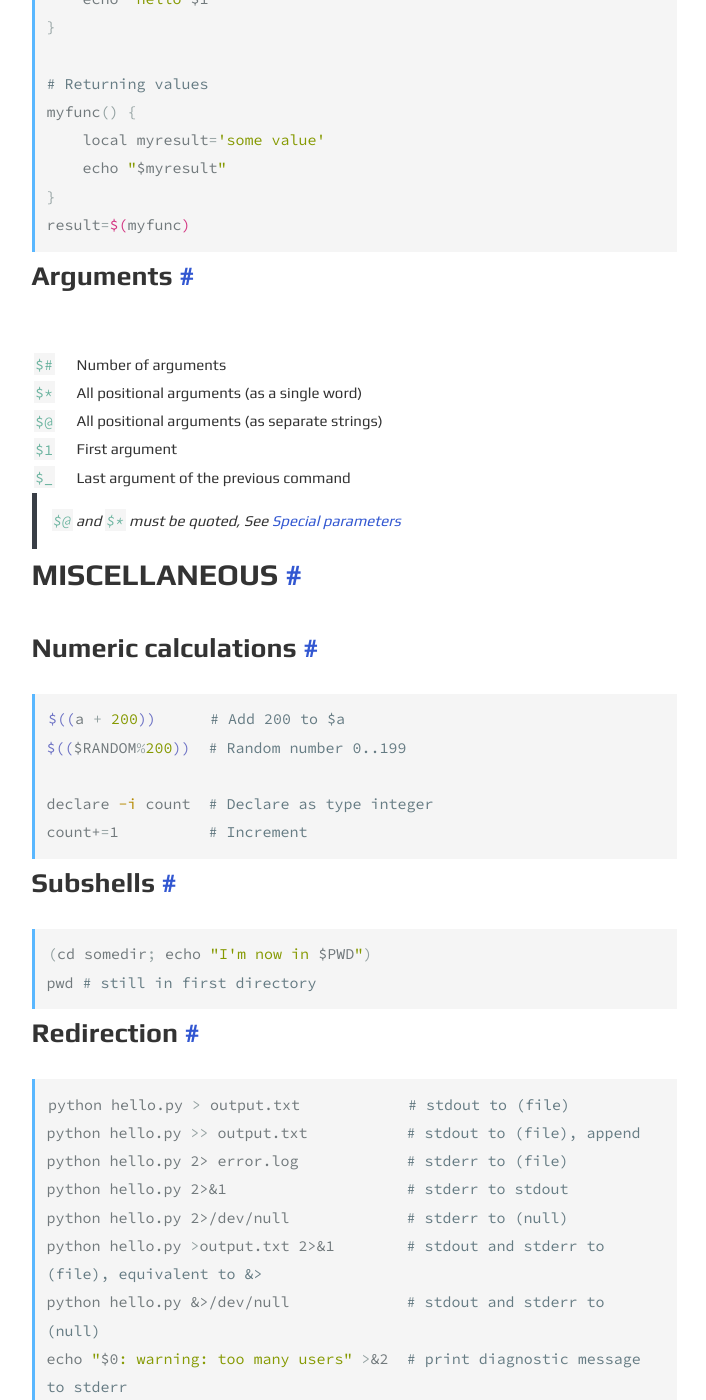
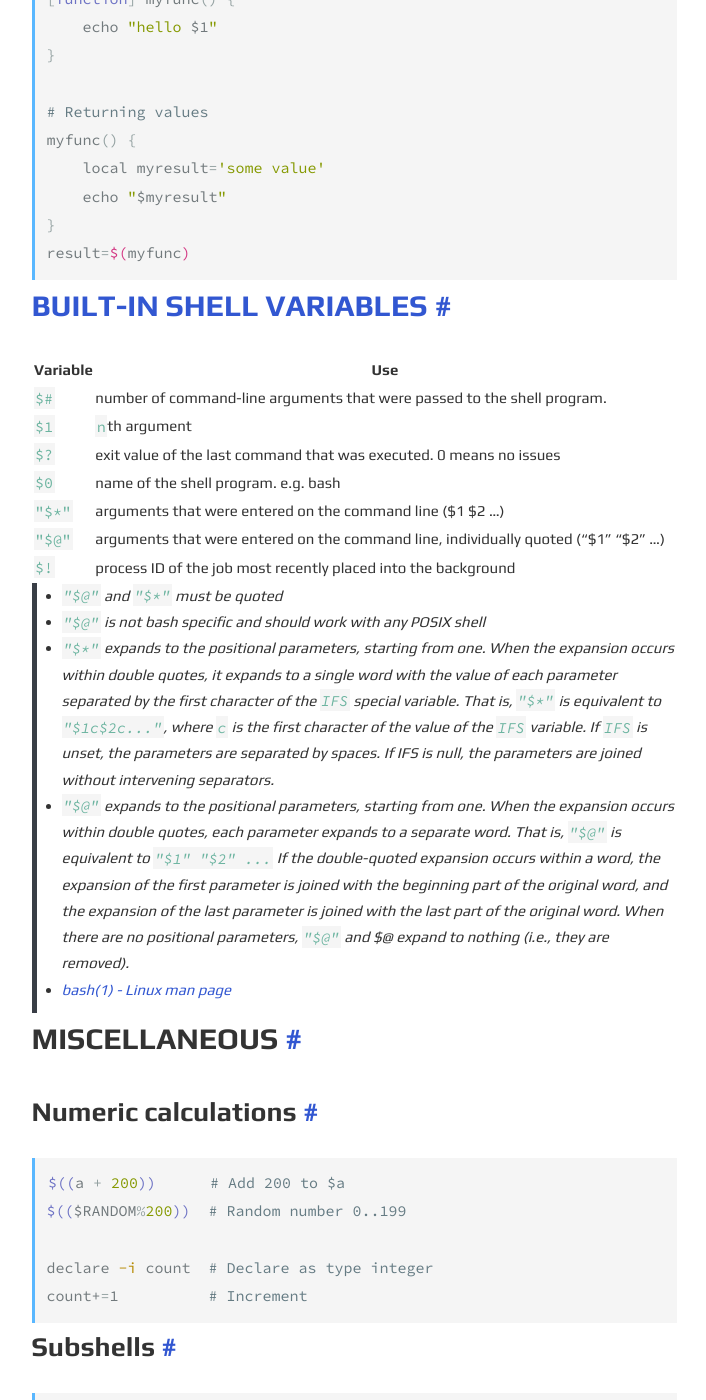
Before and after one commit to djiangnz/djiangnz.github.io, a Jekyll site: the page built from _posts/2023-02-13-bash-cheatsheet.md, in a window 1280 px wide and 1400 px high, scrolled down 7204 px. Shown: the whole window, without its empty margins (286-992 px from the left). Built offline with Jekyll 4.4.1, drawn with Linux system fonts in a browser that asks for light colours; some of the changed text lies outside the part shown.

Commit message:
update build-in variables

````diff
--- a/_posts/2023-02-13-bash-cheatsheet.md
+++ b/_posts/2023-02-13-bash-cheatsheet.md
@@ -46,7 +46,7 @@ c=''   # null variables (Or c="" Or c=)
 ## Basics
 
 ```bash
-name="John"
+name="John"           # If value is not given, the variable is assigned the null string
 echo "${name}"
 echo "${name/J/j}"    # "john" (substitution)
 echo "${name:0:2}"    # "Jo" (slicing)
@@ -280,17 +280,23 @@ myfunc() {
 result=$(myfunc)
 ```
 
-## Arguments
+# [Built-in shell variables](http://linuxsig.org/files/bash_scripting.html)
 
-|      |                                                |
-| ---- | ---------------------------------------------- |
-| `$#` | Number of arguments                            |
-| `$*` | All positional arguments (as a single word)    |
-| `$@` | All positional arguments (as separate strings) |
-| `$1` | First argument                                 |
-| `$_` | Last argument of the previous command          |
+|Variable|Use|
+|---|---|
+|`$#`|number of command-line arguments that were passed to the shell program.|
+|`$1`|`n`th argument|
+|`$?`|exit value of the last command that was executed. 0 means no issues|
+|`$0`|name of the shell program. e.g. bash|
+|`"$*"`|arguments that were entered on the command line ($1 $2 ...)|
+|`"$@"`|arguments that were entered on the command line, individually quoted ("$1" "$2" ...)|
+|`$!`|process ID of the job most recently placed into the background|
 
-> `$@` and `$*` must be quoted, See [Special parameters](https://wiki.bash-hackers.org/syntax/shellvars#special_parameters_and_shell_variables)
+> - `"$@"` and `"$*"` must be quoted
+> - `"$@"` is not bash specific and should work with any POSIX shell
+> - `"$*"` expands to the positional parameters, starting from one. When the expansion occurs within double quotes, it expands to a single word with the value of each parameter separated by the first character of the `IFS` special variable. That is, `"$*"` is equivalent to  `"$1c$2c..."`, where `c` is the first character of the value of the `IFS` variable. If `IFS` is unset, the parameters are separated by spaces. If IFS is null, the parameters are joined without intervening separators.
+> - `"$@"` expands to the positional parameters, starting from one. When the expansion occurs within double quotes, each parameter expands to a separate word. That is, `"$@"` is equivalent to `"$1" "$2" ...` If the double-quoted expansion occurs within a word, the expansion of the first parameter is joined with the beginning part of the original word, and the expansion of the last parameter is joined with the last part of the original word. When there are no positional parameters,  `"$@"` and $@ expand to nothing (i.e., they are removed).
+> - [bash(1) - Linux man page](https://linux.die.net/man/1/bash)
 
 # Miscellaneous
 
````
